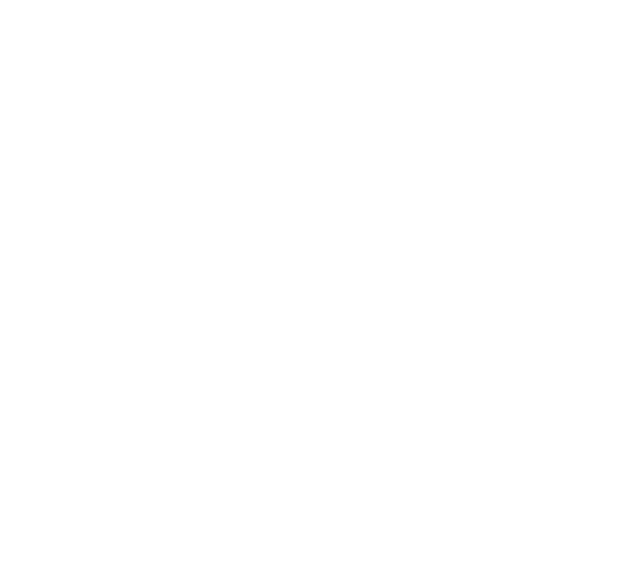
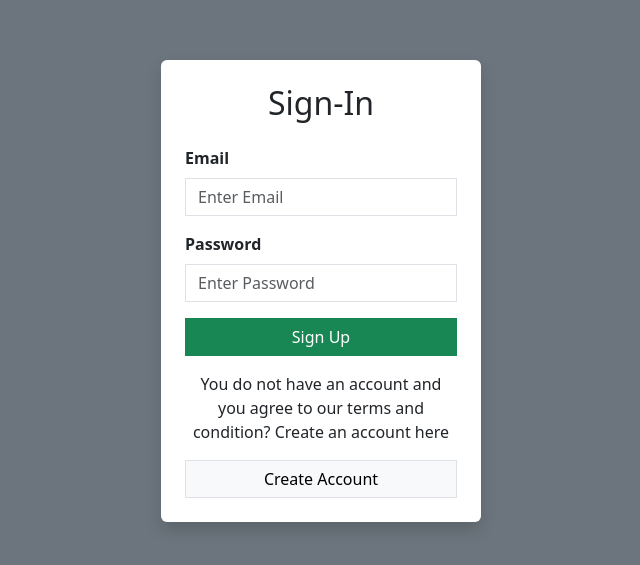
Before and after one commit to code-with-Wandera/Login, a React (Vite) app in the folder Client/login/: page /login in a window 1280 px wide. Shown: the part 109-674 px from the top of the page, without its empty margins (319-959 px from the left). Built offline with nearby package versions, Linux system fonts and the light colour scheme.

Commit message:
Updated Login page

```diff
--- a/Client/login/src/Login.jsx
+++ b/Client/login/src/Login.jsx
@@ -4,7 +4,51 @@
 const Login=() =>{
   return (
     <>
+      <div className='d-flex justify-content-center align-items-center bg-secondary vh-100'>
+      <div className='bg-white p-4 rounded w-25 shadow'>
+        <h2 className='mb-4 text-center'>Sign-In</h2>
 
+        <form>
+          <div className='mb-3'>
+            <label htmlFor='email' className='form-label'>
+              <strong>Email</strong>
+            </label>
+            <input
+              type='email'
+              id='email'
+              placeholder='Enter Email'
+              name='email'
+              className='form-control rounded-0'
+            />
+          </div>
+
+          <div className='mb-3'>
+            <label htmlFor='password' className='form-label'>
+              <strong>Password</strong>
+            </label>
+            <input
+              type='password'
+              id='password'
+              placeholder='Enter Password'
+              name='password'
+              className='form-control rounded-0'
+            />
+          </div>
+
+          <button type='submit' className='btn btn-success w-100 rounded-0'>
+            Sign Up
+          </button>
+
+          <p className='mt-3 text-center'>You do not have an account and you agree to our terms and condition? Create an account here</p>
+          <button
+            type='button'
+            className='btn btn-light border w-100 rounded-0'
+          >
+            Create Account
+          </button>
+        </form>
+      </div>
+    </div>
     </>
   )
 }
```
